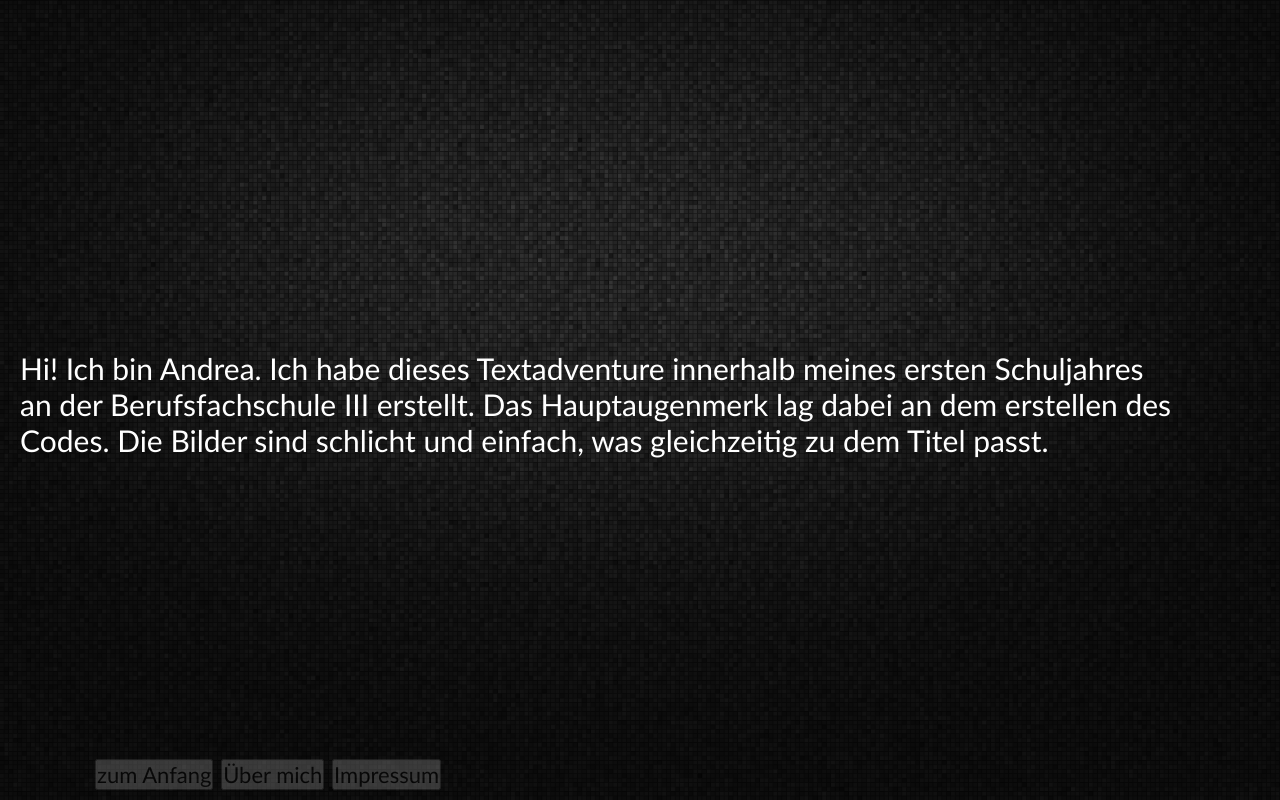
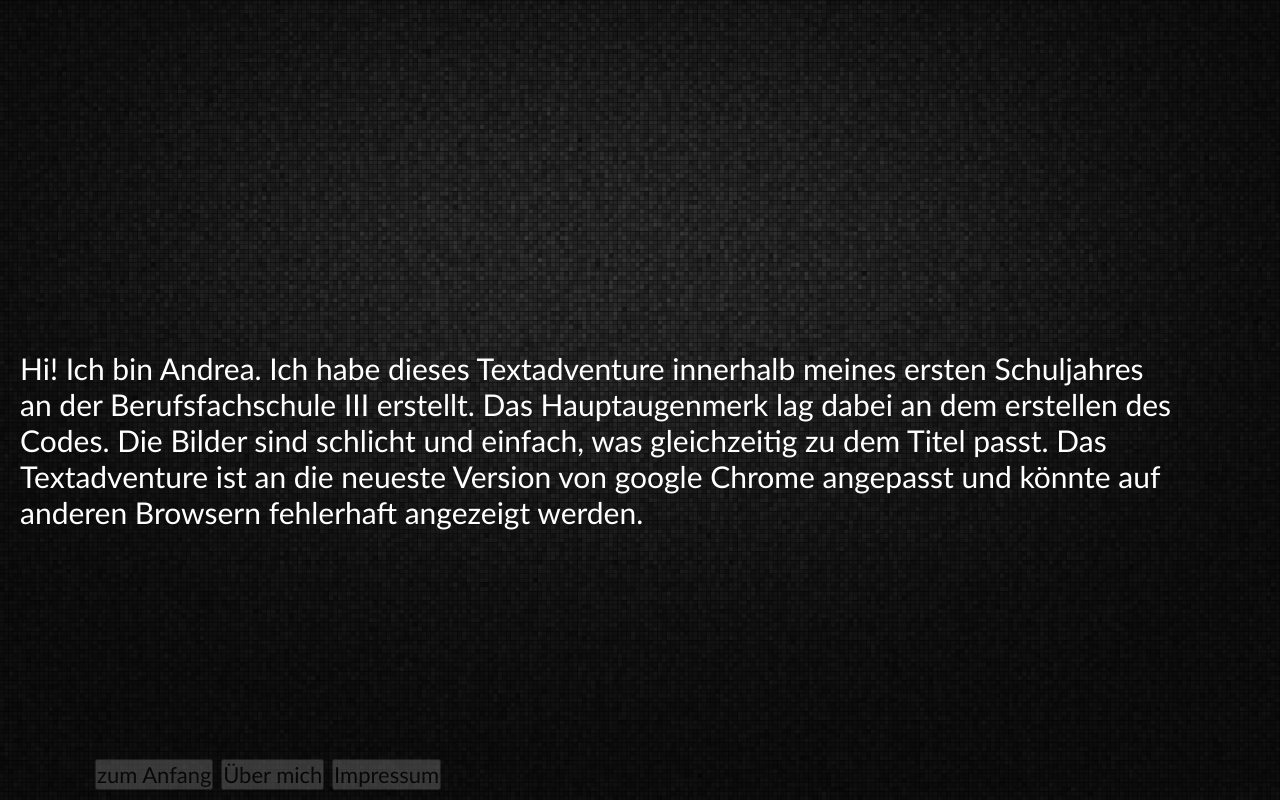
Before and after one commit to AndreaThiele/AndreaThiele.github.io, a plain HTML site: page Über mich.html in a window 1280 px wide. Drawn offline with Linux system fonts and the light colour scheme.

Commit message:
Update Über mich.html

```diff
--- a/Über mich.html
+++ b/Über mich.html
@@ -12,7 +12,7 @@
 
 
 <div id="content2">
-Hi! Ich bin Andrea. Ich habe dieses Textadventure innerhalb meines ersten Schuljahres an der Berufsfachschule III erstellt. Das Hauptaugenmerk lag dabei an dem erstellen des Codes. Die Bilder sind schlicht und einfach, was gleichzeitig zu dem Titel passt.
+Hi! Ich bin Andrea. Ich habe dieses Textadventure innerhalb meines ersten Schuljahres an der Berufsfachschule III erstellt. Das Hauptaugenmerk lag dabei an dem erstellen des Codes. Die Bilder sind schlicht und einfach, was gleichzeitig zu dem Titel passt. Das Textadventure ist an die neueste Version von google Chrome angepasst und könnte auf anderen Browsern fehlerhaft angezeigt werden.
 				</div>
 
 	<!--<div id="naviabstand"></div> -->
```
